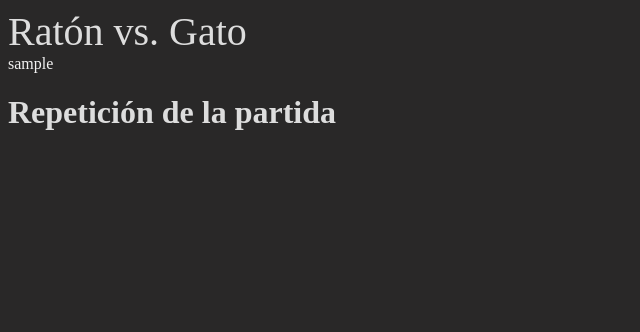
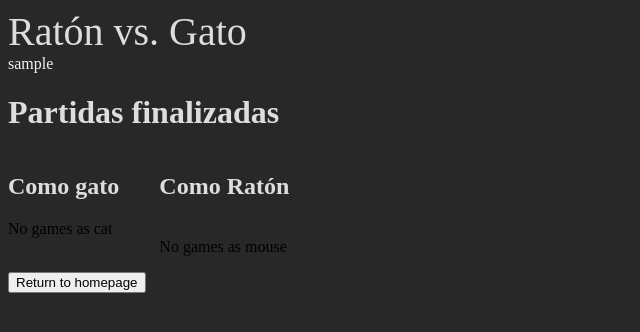
Before and after one commit to vatojavier/psi, a Django app: page /repeticion/ in a window 1280 px wide. Shown: the top 332 px of the page, without its empty margins (0-640 px from the left). Run offline with Django 3.2, Linux system fonts and the light colour scheme; the visitor is signed in with stand-in values (Sample User, id 1); data that the repository does not hold is empty.

Commit message:
rep partida ++

```diff
--- a/logic/urls.py
+++ b/logic/urls.py
@@ -42,6 +42,10 @@ urlpatterns = [
     path("crear_ia/", views.crear_game_vs_ia, name="crearvsIA"),
 
     path("move/", views.move_service, name="move"),
+
     path("repeticion/", views.repeticion_partida, name="repeticion"),
+    path("repeticion/<int:game_id>/", views.repeticion_partida, name="repeticion"),
+
+
     path("final/", views.partida_terminada, name="fin_partida")
 ] + static(settings.STATIC_URL, document_root=settings.STATIC_ROOT)
--- a/logic/views.py
+++ b/logic/views.py
@@ -279,12 +279,6 @@ def avanzar(pos_raton, pos_validas, puede_avanzar):
         return -1  # Error
 
 
-
-@login_required
-def repeticion_partida(request):
-    return render(request, "mouse_cat/repeticion.html")
-
-
 @login_required
 def crear_game_vs_ia(request):
     user = request.user
@@ -319,10 +313,39 @@ def jugar_vs_ia(request):
     if vs_ia:
         context_dict["vs_ia"] = vs_ia
 
-
     return render(request, "mouse_cat/jugarIA.html", context_dict)
 
 
 @login_required
 def partida_terminada(request):
     return render(request, "mouse_cat/partida_terminada.html")
+
+
+@login_required
+def repeticion_partida(request, game_id=None):
+    user = request.user
+    context_dict = {}
+
+    if game_id is None:
+        #  Mostrar lista de partidas
+        as_cat = Game.objects.filter(cat_user=user, status=GameStatus.FINISHED)
+        if as_cat:
+            context_dict['as_cat'] = as_cat
+
+        as_mouse = Game.objects.filter(mouse_user=user, status=GameStatus.FINISHED)
+        if as_mouse:
+            context_dict['as_mouse'] = as_mouse
+        return render(request, 'mouse_cat/repeticion.html', context_dict)
+    else:
+        #  Meterse en la partida
+        game = Game.objects.filter(id=game_id).first()
+
+        #  Si no hay juego
+        if game is None or game.status == GameStatus.CREATED:
+            return HttpResponseNotFound(errorHTTP(request, "Game does not exist"))
+        else:  # Si se pertenece al juego
+            if game.mouse_user == user or game.cat_user == user:
+                request.session['game_id'] = game.id
+                return redirect(reverse('show_game'))  # DEBUGGGGG AQUIIIIIIIII
+            else:
+                return HttpResponseNotFound(errorHTTP(request, "Game does not exist"))
--- a/static/css/style.css
+++ b/static/css/style.css
@@ -195,10 +195,18 @@ a{
     text-decoration:none;
 }
 
-.tu_turno{
+.tu_turno, .ganador{
     color: rgb(128, 255, 0);
 }
 
 .error{
     color: red;
 }
+
+.perdedor{
+    color: rgb(240, 59, 4);
+}
+/*
+.ganador{
+    color: greenyellow;
+}*/
--- a/templates/mouse_cat/repeticion.html
+++ b/templates/mouse_cat/repeticion.html
@@ -3,7 +3,73 @@
 {% load staticfiles %}
 
 {% block content %}
-<div id="content">
-    <h1>Repetición de la partida</h1>
+
+
+<h1>Partidas finalizadas</h1>
+<div class="content-select-game">
+
+    <div id="games_as_cat">
+        <h2>Como gato</h2>
+            {% if as_cat %}
+            <table id="tabla_games">
+                <tr>
+                    <th>GameID</th>
+                    <th>Ganador</th>
+                    <th>Oponente</th>
+
+                </tr>
+                {% for game in as_cat %}
+                    <tr>
+                        <th>{{ game.id }}</th>
+                        <th>
+                            {% if game.ganador == 1 %}
+                            <span class="ganador">Ganaste</span>
+                            {% else %}
+                            <span class="perdedor">Perdiste</span>
+                            {% endif %}
+                        </th>
+                        <th>{{ game.mouse_user }}</th>
+                        <th><a href="{% url 'select_game' game.id %}">Ver repeticion</a></th>
+                    </tr>
+                    {% endfor %}
+            </table>
+
+            {%  else %}
+                No games as cat
+            {% endif %}
+
+    </div>
+
+   <div id="games_as_mouse">
+    <h2>Como Ratón</h2>
+
+    {% if as_mouse %}
+    <table id="tabla_games">
+        <tr>
+            <th>GameID</th>
+            <th>Ganador</th>
+            <th>Oponente</th>
+
+        </tr>
+        {% for game in as_mouse %}
+            <tr>
+                <th>{{ game.id }}</th>
+                <th>
+                    {% if game.ganador == 2%}
+                    <span class="ganador">Ganaste</span>
+                    {% else %}
+                    <span class="perdedor">Perdiste</span>
+                    {% endif %}
+                </th>
+                <th>{{ game.cat_user }}</th>
+                <th><a href="{% url 'select_game' game.id %}">Ver repeticion</a></th>
+            </tr>
+            {% endfor %}
+    </table>
+    {%  else %}
+        <br>No games as mouse
+    {% endif %}
+   </div>
 </div>
+<p><button><a href="{% url 'landing' %}">Return to homepage</a></button></p>
 {% endblock content %}
```
Also changed, not shown: 1 other file.
